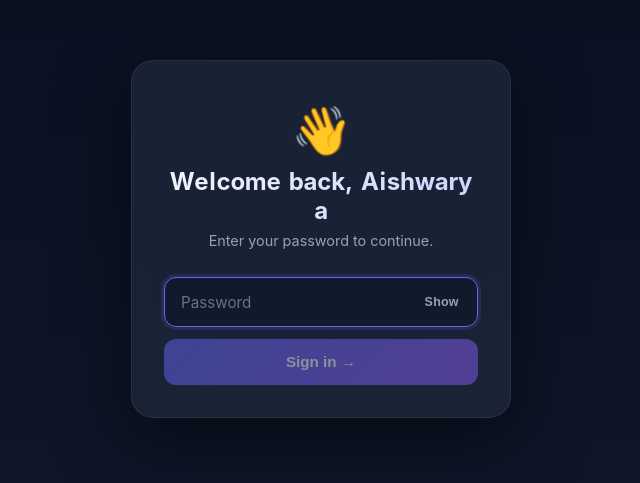
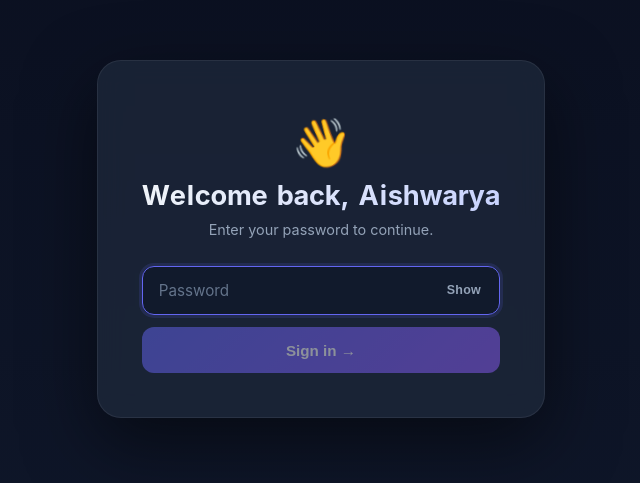
Before and after one commit to Tribhuvan-26/animal-nutrition, a Next.js app: page /login in a window 1280 px wide. Shown: the part 161-644 px from the top of the page, without its empty margins (319-959 px from the left). Built offline with nearby package versions, Linux system fonts and the light colour scheme.

Commit message:
Enlarge login card (480px max-width, bigger padding and title)

```diff
--- a/app/globals.css
+++ b/app/globals.css
@@ -352,10 +352,10 @@ h1 {
   background: rgba(30, 41, 59, 0.75);
   backdrop-filter: blur(14px);
   border: 1px solid rgba(255, 255, 255, 0.07);
-  border-radius: 22px;
-  padding: 2.5rem 2rem 2rem;
+  border-radius: 24px;
+  padding: 3.25rem 2.75rem 2.75rem;
   width: 100%;
-  max-width: 380px;
+  max-width: 480px;
   box-shadow: 0 24px 70px rgba(0, 0, 0, 0.5);
   text-align: center;
 }
@@ -378,9 +378,9 @@ h1 {
 }
 
 .login-title {
-  font-size: 1.5rem;
+  font-size: 1.7rem;
   font-weight: 700;
-  margin-bottom: 0.4rem;
+  margin-bottom: 0.5rem;
   background: linear-gradient(135deg, #f1f5f9 0%, #c7d2fe 100%);
   -webkit-background-clip: text;
   background-clip: text;
```
